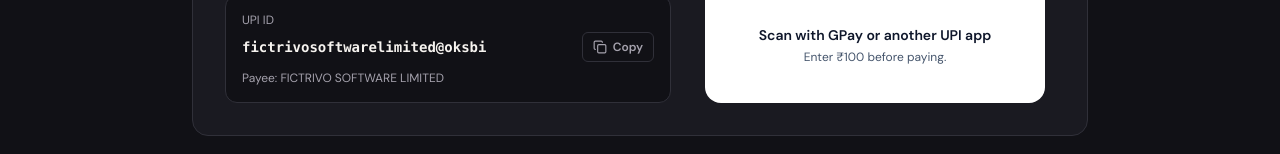
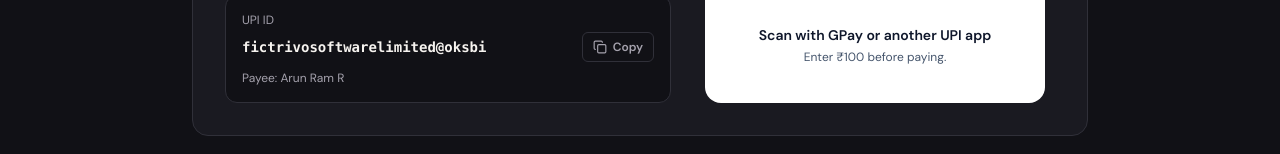
Before and after one commit to shreesaransairam19-lab/wars, a Next.js app in the folder wars/: page /support in a window 1280 px wide. Shown: the part 685-839 px from the top of the page. Built offline with nearby package versions, Linux system fonts and the light colour scheme; no server answers.

Commit message:
Match UPI payee label to payment QR

```diff
--- a/wars/src/app/support/page.tsx
+++ b/wars/src/app/support/page.tsx
@@ -7,7 +7,7 @@ import Link from "next/link";
 import { TopBar } from "@/components/layout/TopBar";
 
 const UPI_ID = "fictrivosoftwarelimited@oksbi";
-const PAYEE_NAME = "FICTRIVO SOFTWARE LIMITED";
+const PAYEE_NAME = "Arun Ram R";
 
 export default function SupportPage() {
   const [amount, setAmount] = useState("100");
```
